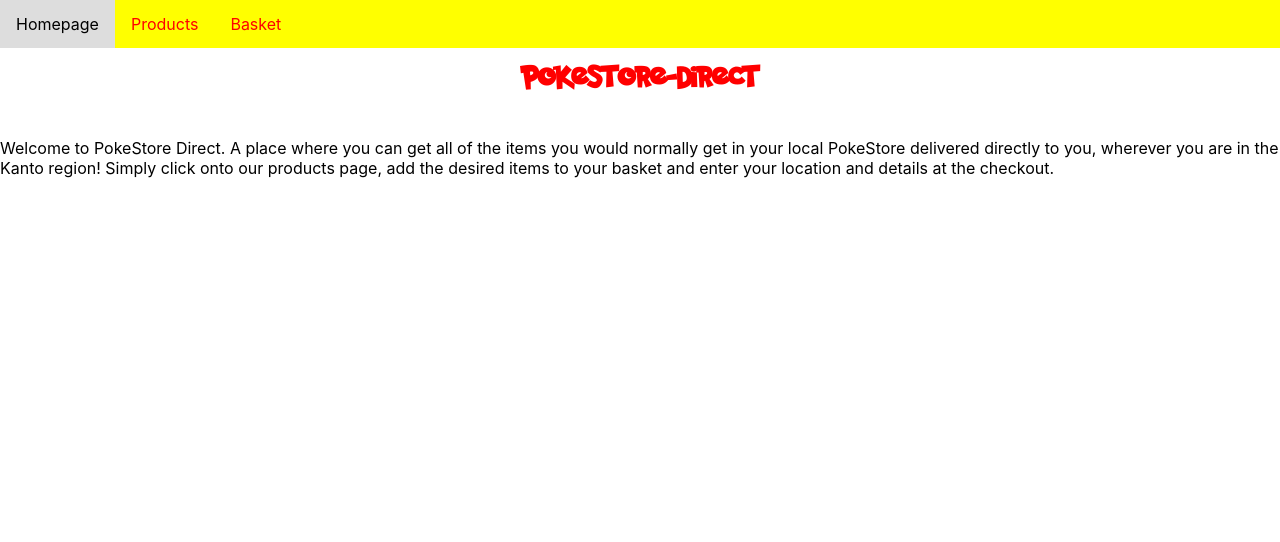
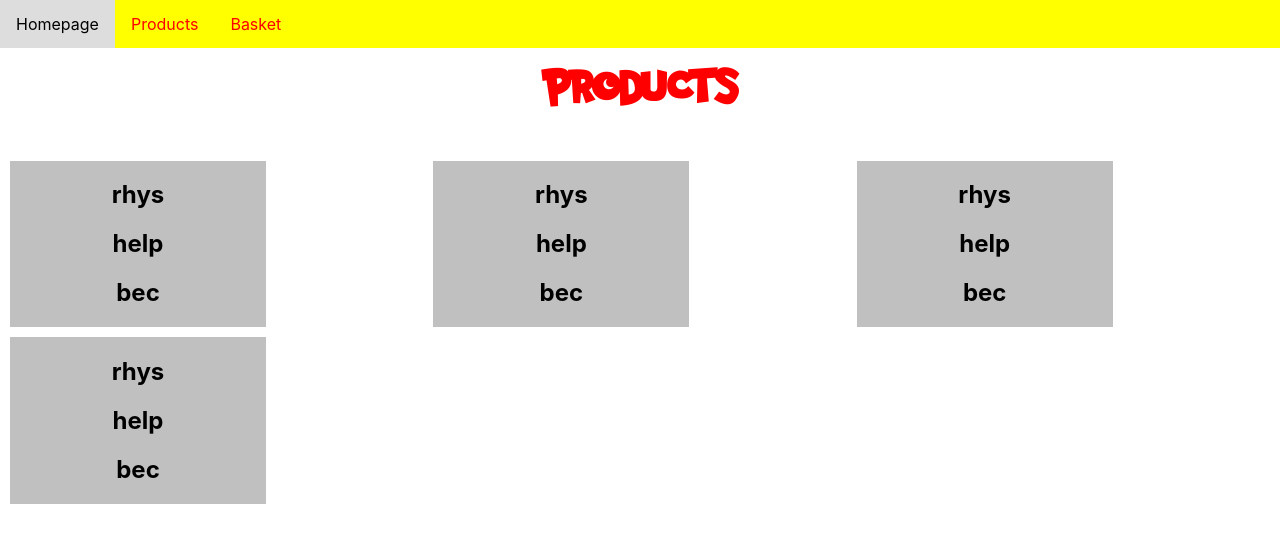
Before and after one commit to rlw92/PokeStore-Direct, a React (Create React App) app in the folder pokestore-direct/: page /products in a window 1280 px wide. Shown: the top 542 px of the page. Built offline with nearby package versions, Linux system fonts and the light colour scheme.

Commit message:
I have made a basic front end facade for the products page, the next goal will be to connect it to the PokeAPI.

```diff
--- a/pokestore-direct/package.json
+++ b/pokestore-direct/package.json
@@ -8,6 +8,7 @@
     "@testing-library/user-event": "^13.5.0",
     "react": "^18.2.0",
     "react-dom": "^18.2.0",
+    "react-router-dom": "^6.4.1",
     "react-scripts": "5.0.1",
     "web-vitals": "^2.1.4"
   },
--- a/pokestore-direct/src/App.css
+++ b/pokestore-direct/src/App.css
@@ -5,7 +5,7 @@
 }
 
 .Homepage{display:flex;flex-direction: column;}
-.Header h1{text-align:center; font-family:Lato;color:red;margin-top:60px;}
+.Header h1{text-align:center; font-family:Lato;color:red; font-size:50px;margin-top:60px;}
 
 /* The navigation bar */
 .navbar {
@@ -36,3 +36,19 @@
 .main {
   margin-top: 30px; /* Add a top margin to avoid content overlay */
 }
+
+
+.maincontent{display:grid;
+    grid-template-columns:1fr 1fr 1fr;
+    gap:10px;
+    padding:10px;
+
+
+  }
+
+  .maincontent div{
+    background-color:silver;
+    width:20vw;
+    text-align:center;
+
+    }
--- a/pokestore-direct/src/Components/Homepage.js
+++ b/pokestore-direct/src/Components/Homepage.js
@@ -6,7 +6,7 @@ function Homepage() {
 
     <div className="navbar">
     <a>Homepage</a>
-    <a>Products</a>
+    <a href="/products">Products</a>
     <a>Basket</a>
     </div>
 
--- /dev/null
+++ b/pokestore-direct/src/Components/Products.js
@@ -0,0 +1,63 @@
+import '../App.css';
+import { useState, useEffect} from 'react'
+
+
+
+
+function Products() {
+
+  const [items,SetItems] = useState([
+                  {title:"rhys",
+                   book:"help",
+                   author:"bec",
+                   read:"y"} ,
+
+                   {title:"rhys",
+                     book:"help",
+                      author:"bec",
+                        read:"y"} ,
+
+                        {title:"rhys",
+                          book:"help",
+                           author:"bec",
+                             read:"y"} ,
+
+                             {title:"rhys",
+                               book:"help",
+                                author:"bec",
+                                  read:"y"} ,
+                            ])
+
+
+  return (
+
+    <div>
+
+    <div className="navbar">
+    <a href="/">Homepage</a>
+    <a href="/products">Products</a>
+    <a>Basket</a>
+    </div>
+
+    <div className="Header">
+    <h1>Products</h1>
+    </div>
+
+    <div className="maincontent">
+
+{items.map((item)=>(
+  <div>
+     <h2 class="title">{item.title}</h2>
+     <h2 class="author">{item.book}</h2>
+     <h2 class="pages">{item.author}</h2>
+</div>))}
+
+    </div>
+
+
+
+    </div>
+
+)}
+
+export default Products;
--- /dev/null
+++ b/pokestore-direct/src/RouteSwitch.js
@@ -0,0 +1,18 @@
+import { BrowserRouter, Routes, Route } from "react-router-dom";
+import App from "./App";
+import Homepage from "./Components/Homepage";
+import Products from './Components/Products'
+
+const RouteSwitch = () => {
+  return (
+    <BrowserRouter>
+      <Routes>
+        <Route path="/" element={<App />} />
+        <Route path="/products" element={<Products />} />
+
+      </Routes>
+    </BrowserRouter>
+  );
+};
+
+export default RouteSwitch;
--- a/pokestore-direct/src/index.js
+++ b/pokestore-direct/src/index.js
@@ -3,11 +3,12 @@ import ReactDOM from 'react-dom/client';
 import './index.css';
 import App from './App';
 import reportWebVitals from './reportWebVitals';
+import RouteSwitch from './RouteSwitch'
 
 const root = ReactDOM.createRoot(document.getElementById('root'));
 root.render(
   <React.StrictMode>
-    <App />
+    <RouteSwitch />
   </React.StrictMode>
 );
 
```
Also changed, not shown: 1 other file (tests, documents, lock files or other folders).
